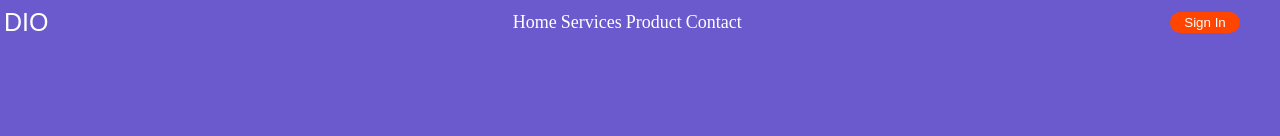
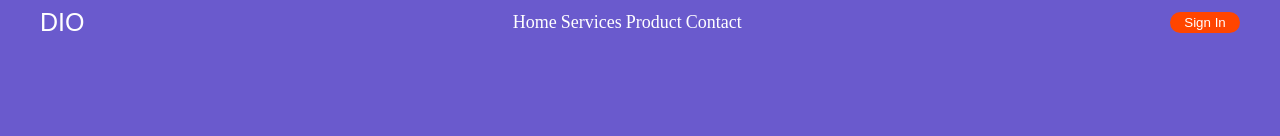
Before and after one commit to KozArtem/Dio-University, a plain HTML site: page index.html in a window 1280 px wide. Shown: the top 136 px of the page. Drawn offline with Linux system fonts and the light colour scheme.

Commit message:
Update style.css
Signed-off-by: deltoy <67257759+KozArtem@users.noreply.github.com>

```diff
--- a/style.css
+++ b/style.css
@@ -17,11 +17,9 @@ li{
 }
 .logo1{
     display: inline;
-    position: relative;
     font-size: 25px;
     font-family: Marker Felt, fantasy;
     color: white;
-    left: -3%;
 }
 a{
     text-decoration: none;
```
